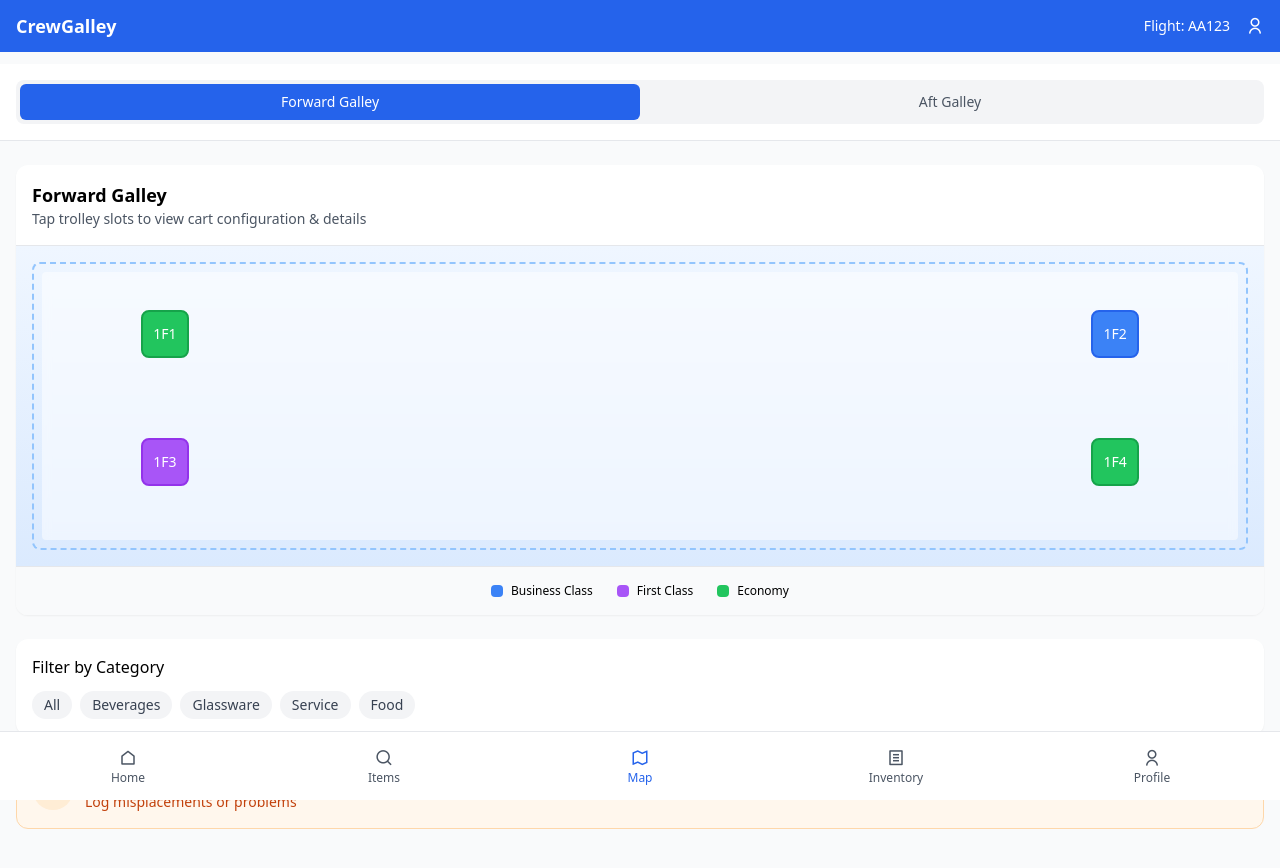
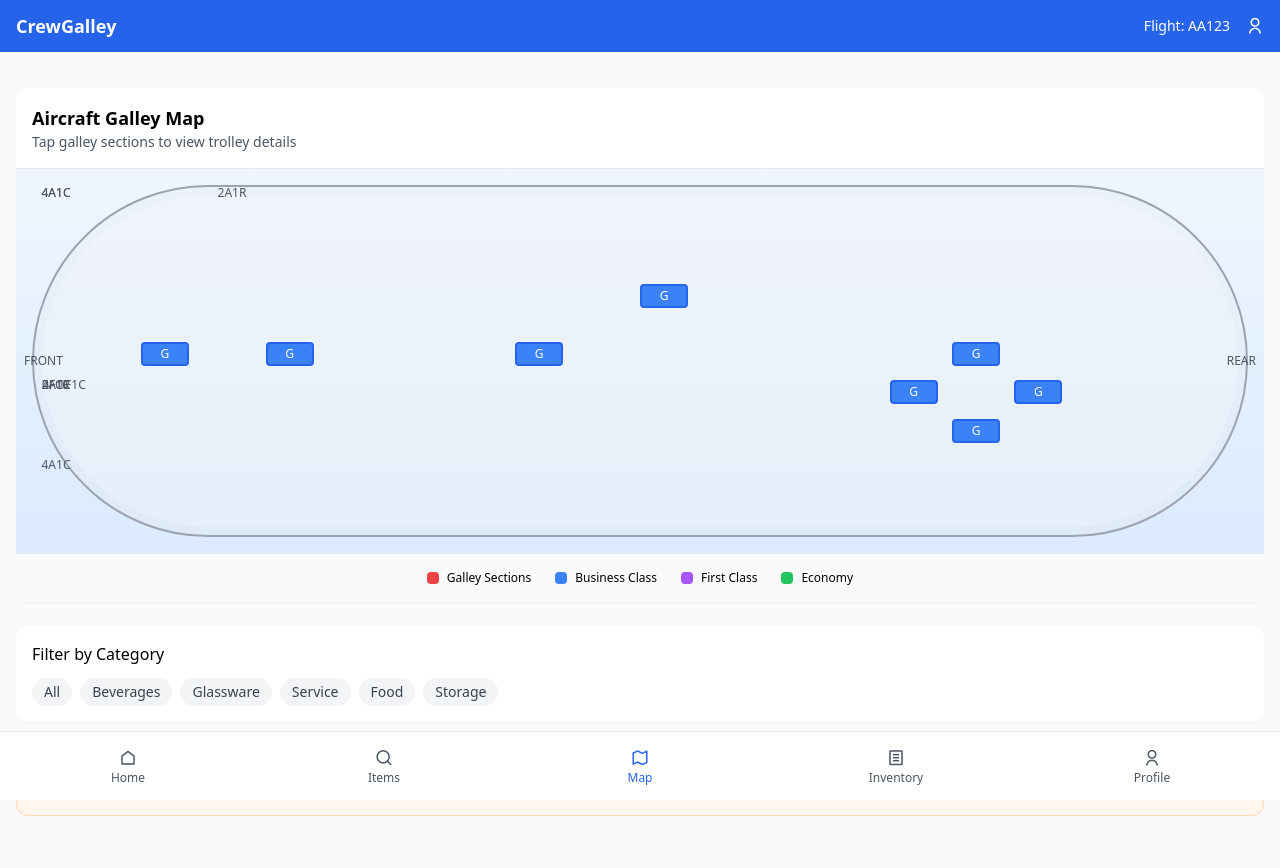
Before and after one commit to dieggoooo/project-1-V2, a Next.js app: page /galley in a window 1280 px wide. Shown: the top 868 px of the page. Built offline with nearby package versions, Linux system fonts and the light colour scheme.

Commit message:
Rebuild galley map with 8-galley system and proper positioning

```diff
--- a/app/galley/page.tsx
+++ b/app/galley/page.tsx
@@ -10,21 +10,24 @@ import Link from 'next/link';
 function GalleyMapContent() {
   const searchParams = useSearchParams();
   const highlightItem = searchParams.get('item');
-  const [selectedGalley, setSelectedGalley] = useState('forward');
+  const [selectedGalley, setSelectedGalley] = useState<string | null>(null);
   const [selectedTrolley, setSelectedTrolley] = useState<any>(null);
   const [viewMode, setViewMode] = useState('front');
 
+  // New 8-galley system based on aircraft layout
   const galleys = {
-    forward: {
-      name: 'Forward Galley',
+    '1F1C': {
+      name: 'Galley 1F1C',
+      position: { top: '45%', left: '10%' },
+      description: 'Front Left Galley',
       trolleys: [
         {
-          id: '1F1',
-          position: { top: '20%', left: '10%' },
-          contents: ['Coffee Pot', 'Tea Service Set', 'Sugar Packets'],
-          code: '1F1C03',
+          id: '1F1C-01',
+          position: { top: '20%', left: '16%' },
+          contents: ['Coffee Service', 'Tea Set', 'Sugar Packets'],
+          code: '1F1C01',
           cartType: 'Economy Snack Cart',
-          cartDescription: 'Standard beverage and snack service for economy class passengers',
+          cartDescription: 'Standard beverage service for economy class',
           sections: ['Beverages', 'Snacks', 'Ice', 'Cups', 'Napkins'],
           items: [
             { name: 'Coffee (Regular)', position: 'Thermos 1', quantity: '2L' },
@@ -33,14 +36,21 @@ function GalleyMapContent() {
             { name: 'Cookies', position: 'Snack Bay B', quantity: 40 },
             { name: 'Plastic Cups', position: 'Cup Dispenser', quantity: 100 }
           ]
-        },
+        }
+      ]
+    },
+    '0FCR': {
+      name: 'Galley 0FCR',
+      position: { top: '45%', left: '20%' },
+      description: 'Front Right Galley',
+      trolleys: [
         {
-          id: '1F2',
-          position: { top: '20%', right: '10%' },
-          contents: ['Wine Glasses', 'Water Glasses', 'Napkins'],
-          code: '1F2C05',
+          id: '0FCR-01',
+          position: { top: '10%', right: '5%' },
+          contents: ['Wine Service', 'Premium Glassware', 'Napkins'],
+          code: '0FCR01',
           cartType: 'Business Class Liquid Trolley',
-          cartDescription: 'Premium beverage service with fine glassware and spirits',
+          cartDescription: 'Premium beverage service with fine glassware',
           sections: ['Premium Wines', 'Spirits', 'Champagne', 'Mixers', 'Ice'],
           items: [
             { name: 'Dom Pérignon 2012', position: 'Top Shelf', quantity: 6 },
@@ -49,12 +59,19 @@ function GalleyMapContent() {
             { name: 'Tonic Water', position: 'Bottom Left', quantity: 24 },
             { name: 'Club Soda', position: 'Bottom Right', quantity: 24 }
           ]
-        },
+        }
+      ]
+    },
+    '2A1C': {
+      name: 'Galley 2A1C',
+      position: { top: '45%', left: '40%' },
+      description: 'Mid-Left Galley',
+      trolleys: [
         {
-          id: '1F3',
-          position: { top: '60%', left: '10%' },
-          contents: ['Meal Trays', 'Cutlery', 'Salt & Pepper'],
-          code: '1F3C02',
+          id: '2A1C-01',
+          position: { top: '30%', left: '20%' },
+          contents: ['Meal Service', 'Cutlery', 'Condiments'],
+          code: '2A1C01',
           cartType: 'First Class Meal Service',
           cartDescription: 'Gourmet meal service with premium dining essentials',
           sections: ['Hot Meals', 'Cold Items', 'Condiments', 'Utensils', 'Linens'],
@@ -65,12 +82,19 @@ function GalleyMapContent() {
             { name: 'Fine China Plates', position: 'Utensil Bay', quantity: 16 },
             { name: 'Linen Napkins', position: 'Storage Bottom', quantity: 20 }
           ]
-        },
+        }
+      ]
+    },
+    '2A1R': {
+      name: 'Galley 2A1R',
+      position: { top: '30%', left: '50%' },
+      description: 'Mid-Right Galley',
+      trolleys: [
         {
-          id: '1F4',
-          position: { top: '60%', right: '10%' },
-          contents: ['Bread Baskets', 'Butter', 'Condiments'],
-          code: '1F4C01',
+          id: '2A1R-01',
+          position: { top: '50%', right: '70%' },
+          contents: ['Bread Service', 'Butter', 'Condiments'],
+          code: '2A1R01',
           cartType: 'Economy Snack Cart',
           cartDescription: 'Basic meal accompaniments and condiments',
           sections: ['Bread Items', 'Condiments', 'Utensils', 'Napkins'],
@@ -84,16 +108,18 @@ function GalleyMapContent() {
         }
       ]
     },
-    aft: {
-      name: 'Aft Galley',
+    '4A1C-Top': {
+      name: 'Galley 4A1C (Top)',
+      position: { top: '55%', left: '70%' },
+      description: 'Rear Top Galley',
       trolleys: [
         {
-          id: '2A1',
-          position: { top: '25%', left: '15%' },
-          contents: ['Champagne Flutes', 'Premium Spirits', 'Ice'],
-          code: '2A1C02',
+          id: '4A1C-Top-01',
+          position: { top: '100%', left: '70%' },
+          contents: ['Champagne Service', 'Premium Spirits', 'Ice'],
+          code: '4A1C01',
           cartType: 'Business Class Liquid Trolley',
-          cartDescription: 'Premium spirits and champagne service for business class',
+          cartDescription: 'Premium spirits and champagne service',
           sections: ['Premium Wines', 'Spirits', 'Champagne', 'Mixers', 'Ice'],
           items: [
             { name: 'Krug Grande Cuvée', position: 'Champagne Rack', quantity: 4 },
@@ -102,12 +128,19 @@ function GalleyMapContent() {
             { name: 'Premium Mixers', position: 'Mixer Bay', quantity: 12 },
             { name: 'Crystal Glassware', position: 'Glass Rack', quantity: 16 }
           ]
-        },
+        }
+      ]
+    },
+    '4F1C': {
+      name: 'Galley 4F1C',
+      position: { top: '45%', left: '75%' },
+      description: 'Rear Left Galley',
+      trolleys: [
         {
-          id: '2A2',
-          position: { top: '25%', right: '15%' },
-          contents: ['Ice Bucket', 'Cocktail Mixers', 'Garnishes'],
-          code: '2A2C01',
+          id: '4F1C-01',
+          position: { top: '90%', left: '60%' },
+          contents: ['Cocktail Service', 'Mixers', 'Garnishes'],
+          code: '4F1C01',
           cartType: 'Business Class Liquid Trolley',
           cartDescription: 'Cocktail preparation station with mixers and garnishes',
           sections: ['Mixers', 'Garnishes', 'Ice', 'Bar Tools', 'Glassware'],
@@ -118,12 +151,19 @@ function GalleyMapContent() {
             { name: 'Ice Bucket', position: 'Center Section', quantity: 2 },
             { name: 'Martini Glasses', position: 'Glass Section', quantity: 12 }
           ]
-        },
+        }
+      ]
+    },
+    '4A1C-Right': {
+      name: 'Galley 4A1C (Right)',
+      position: { top: '55%', left: '80%' },
+      description: 'Rear Right Galley',
+      trolleys: [
         {
-          id: '2A3',
-          position: { top: '70%', left: '15%' },
-          contents: ['Snack Items', 'Beverages', 'Cookies'],
-          code: '2A3C04',
+          id: '4A1C-Right-01',
+          position: { top: '50%', right: '40%' },
+          contents: ['Snack Service', 'Beverages', 'Cookies'],
+          code: '4A1C02',
           cartType: 'Economy Snack Cart',
           cartDescription: 'Light refreshments and beverages for economy service',
           sections: ['Beverages', 'Snacks', 'Cookies', 'Cups', 'Napkins'],
@@ -136,85 +176,102 @@ function GalleyMapContent() {
           ]
         }
       ]
+    },
+    '4A1C-Bottom': {
+      name: 'Galley 4A1C (Bottom)',
+      position: { top: '65%', left: '75%' },
+      description: 'Rear Bottom Galley',
+      trolleys: [
+        {
+          id: '4A1C-Bottom-01',
+          position: { top: '70%', left: '35%' },
+          contents: ['Storage', 'Backup Items', 'Supplies'],
+          code: '4A1C03',
+          cartType: 'Storage Cart',
+          cartDescription: 'Backup storage and supplies management',
+          sections: ['Storage', 'Backup Items', 'Supplies', 'Cleaning', 'Maintenance'],
+          items: [
+            { name: 'Backup Beverages', position: 'Storage Bay A', quantity: 48 },
+            { name: 'Emergency Supplies', position: 'Storage Bay B', quantity: 20 },
+            { name: 'Cleaning Materials', position: 'Storage Bay C', quantity: 15 },
+            { name: 'Paper Products', position: 'Storage Bay D', quantity: 200 },
+            { name: 'Maintenance Tools', position: 'Tool Storage', quantity: 10 }
+          ]
+        }
+      ]
     }
   };
 
-  const currentGalley = galleys[selectedGalley as keyof typeof galleys];
-
   const getCartTypeColor = (cartType: string) => {
-  switch (cartType) {
-    case 'Business Class Liquid Trolley': return 'bg-blue-500 border-blue-600';
-    case 'First Class Meal Service': return 'bg-purple-500 border-purple-600';
-    case 'Economy Snack Cart': return 'bg-green-500 border-green-600';
-    default: return 'bg-gray-500 border-gray-600';
-  }
-};
+    switch (cartType) {
+      case 'Business Class Liquid Trolley': return 'bg-blue-500 border-blue-600';
+      case 'First Class Meal Service': return 'bg-purple-500 border-purple-600';
+      case 'Economy Snack Cart': return 'bg-green-500 border-green-600';
+      case 'Storage Cart': return 'bg-gray-500 border-gray-600';
+      default: return 'bg-gray-500 border-gray-600';
+    }
+  };
 
   return (
     <div className="min-h-screen bg-gray-50">
       <Header />
 
       <div className="pt-16 pb-20">
-        {/* Galley Selector */}
-        <div className="px-4 py-4 bg-white border-b">
-          <div className="flex bg-gray-100 rounded-lg p-1">
-            <button
-              onClick={() => setSelectedGalley('forward')}
-              className={`flex-1 py-2 px-4 rounded-md text-sm font-medium transition-colors !rounded-button ${
-                selectedGalley === 'forward'
-                  ? 'bg-blue-600 text-white'
-                  : 'text-gray-600 hover:text-gray-800'
-              }`}
-            >
-              Forward Galley
-            </button>
-            <button
-              onClick={() => setSelectedGalley('aft')}
-              className={`flex-1 py-2 px-4 rounded-md text-sm font-medium transition-colors !rounded-button ${
-                selectedGalley === 'aft'
-                  ? 'bg-blue-600 text-white'
-                  : 'text-gray-600 hover:text-gray-800'
-              }`}
-            >
-              Aft Galley
-            </button>
-          </div>
-        </div>
-
-        {/* Galley Map */}
+        {/* Aircraft Galley Map */}
         <div className="px-4 py-6">
           <div className="bg-white rounded-xl shadow-sm overflow-hidden">
             <div className="p-4 border-b">
-              <h2 className="text-lg font-semibold">{currentGalley.name}</h2>
-              <p className="text-sm text-gray-600">Tap trolley slots to view cart configuration & details</p>
+              <h2 className="text-lg font-semibold">Aircraft Galley Map</h2>
+              <p className="text-sm text-gray-600">Tap galley sections to view trolley details</p>
             </div>
 
-            <div className="relative bg-gradient-to-b from-blue-50 to-blue-100 h-80">
-              {/* Galley Structure */}
-              <div className="absolute inset-4 border-2 border-dashed border-blue-300 rounded-lg">
-                <div className="absolute inset-2 bg-white/50 rounded backdrop-blur-sm"></div>
+            {/* Aircraft Layout */}
+            <div className="relative bg-gradient-to-b from-blue-50 to-blue-100 h-96 p-4">
+              {/* Aircraft Outline */}
+              <div className="absolute inset-4 border-2 border-gray-400 rounded-full bg-gray-200/30">
+                <div className="absolute inset-2 bg-white/20 rounded-full"></div>
               </div>
 
-              {/* Trolley Positions */}
-              {currentGalley.trolleys.map((trolley: any) => (
+              {/* Galley Sections */}
+              {Object.entries(galleys).map(([code, galley]) => (
                 <button
-                  key={trolley.id}
-                  onClick={() => setSelectedTrolley(trolley)}
-                  className={`absolute w-12 h-12 rounded-lg border-2 flex items-center justify-center font-medium text-sm transition-all ${
-                    highlightItem && trolley.contents.some((item: any) => item.includes('Coffee')) && highlightItem === '1'
-                      ? 'bg-orange-500 border-orange-600 text-white animate-pulse'
-                      : getCartTypeColor(trolley.cartType) + ' text-white hover:scale-105'
+                  key={code}
+                  onClick={() => setSelectedGalley(code)}
+                  className={`absolute w-12 h-6 bg-blue-500 border-2 border-blue-600 rounded flex items-center justify-center font-medium text-white text-xs transition-all hover:scale-110 ${
+                    selectedGalley === code ? 'ring-4 ring-blue-300' : ''
                   }`}
-                  style={trolley.position}
+                  style={galley.position}
                 >
-                  {trolley.id}
+                  G
                 </button>
               ))}
+
+              {/* Galley Labels */}
+              <div className="absolute top-52 left-8 text-xs text-gray-600 font-medium text-center w-12">1F1C</div>
+              <div className="absolute top-52 left-18 text-xs text-gray-600 font-medium text-center w-12">0FCR</div>
+              <div className="absolute top-52 left-38 text-xs text-gray-600 font-medium text-center w-12">2A1C</div>
+              <div className="absolute top-37 left-48 text-xs text-gray-600 font-medium text-center w-12">2A1R</div>
+              <div className="absolute top-62 left-68 text-xs text-gray-600 font-medium text-center w-12">4A1C</div>
+              <div className="absolute top-52 left-73 text-xs text-gray-600 font-medium text-center w-12">4F1C</div>
+              <div className="absolute top-62 left-78 text-xs text-gray-600 font-medium text-center w-12">4A1C</div>
+              <div className="absolute top-72 left-73 text-xs text-gray-600 font-medium text-center w-12">4A1C</div>
+
+              {/* Aircraft Labels */}
+              <div className="absolute top-1/2 left-2 transform -translate-y-1/2 text-xs text-gray-600 font-medium">
+                FRONT
+              </div>
+              <div className="absolute top-1/2 right-2 transform -translate-y-1/2 text-xs text-gray-600 font-medium">
+                REAR
+              </div>
             </div>
 
-            {/* Legend - Moved outside the map */}
+            {/* Legend */}
             <div className="p-4 bg-gray-50 border-t">
               <div className="flex items-center justify-center space-x-6 text-xs">
+                <div className="flex items-center space-x-2">
+                  <div className="w-3 h-3 bg-red-500 rounded"></div>
+                  <span>Galley Sections</span>
+                </div>
                 <div className="flex items-center space-x-2">
                   <div className="w-3 h-3 bg-blue-500 rounded"></div>
                   <span>Business Class</span>
@@ -237,7 +294,7 @@ function GalleyMapContent() {
           <div className="bg-white rounded-xl p-4 shadow-sm">
             <h3 className="font-medium mb-3">Filter by Category</h3>
             <div className="flex flex-wrap gap-2">
-              {['All', 'Beverages', 'Glassware', 'Service', 'Food'].map((category: any) => (
+              {['All', 'Beverages', 'Glassware', 'Service', 'Food', 'Storage'].map((category: any) => (
                 <button
                   key={category}
                   className="px-3 py-1 bg-gray-100 text-gray-700 rounded-full text-sm hover:bg-blue-100 hover:text-blue-700 !rounded-button"
@@ -269,7 +326,48 @@ function GalleyMapContent() {
         </div>
       </div>
 
-      {/* Enhanced Trolley Detail Modal with Cart Configuration */}
+      {/* Galley Detail Modal */}
+      {selectedGalley && (
+        <div className="fixed inset-0 bg-black/50 z-50 flex items-end">
+          <div className="bg-white w-full rounded-t-2xl max-h-[90vh] overflow-hidden">
+            <div className="p-6 border-b">
+              <div className="flex items-center justify-between mb-4">
+                <div>
+                  <h2 className="text-xl font-semibold">{galleys[selectedGalley as keyof typeof galleys].name}</h2>
+                  <p className="text-sm text-gray-600">{galleys[selectedGalley as keyof typeof galleys].description}</p>
+                </div>
+                <button
+                  onClick={() => setSelectedGalley(null)}
+                  className="w-8 h-8 bg-gray-100 rounded-full flex items-center justify-center"
+                >
+                  <i className="ri-close-line text-gray-600"></i>
+                </button>
+              </div>
+
+              {/* Trolley List */}
+              <div className="space-y-3">
+                {galleys[selectedGalley as keyof typeof galleys].trolleys.map((trolley: any) => (
+                  <button
+                    key={trolley.id}
+                    onClick={() => setSelectedTrolley(trolley)}
+                    className="w-full p-4 border border-gray-200 rounded-lg text-left hover:bg-gray-50 transition-colors"
+                  >
+                    <div className="flex items-center justify-between">
+                      <div>
+                        <h3 className="font-medium text-gray-900">{trolley.cartType}</h3>
+                        <p className="text-sm text-gray-600">{trolley.cartDescription}</p>
+                      </div>
+                      <i className="ri-arrow-right-s-line text-gray-400"></i>
+                    </div>
+                  </button>
+                ))}
+              </div>
+            </div>
+          </div>
+        </div>
+      )}
+
+      {/* Enhanced Trolley Detail Modal */}
       {selectedTrolley && (
         <div className="fixed inset-0 bg-black/50 z-50 flex items-end">
           <div className="bg-white w-full rounded-t-2xl max-h-[90vh] overflow-hidden">
@@ -389,8 +487,6 @@ function GalleyMapContent() {
                   ))}
                 </div>
               </div>
-
-
             </div>
 
             {/* Actions */}
```
